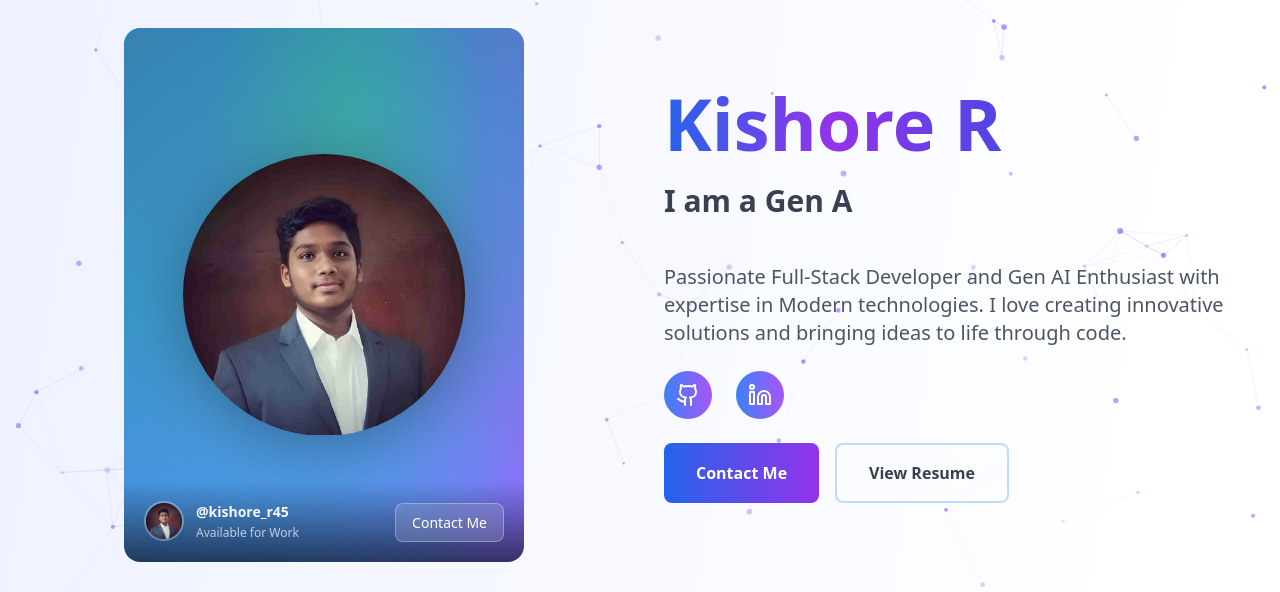
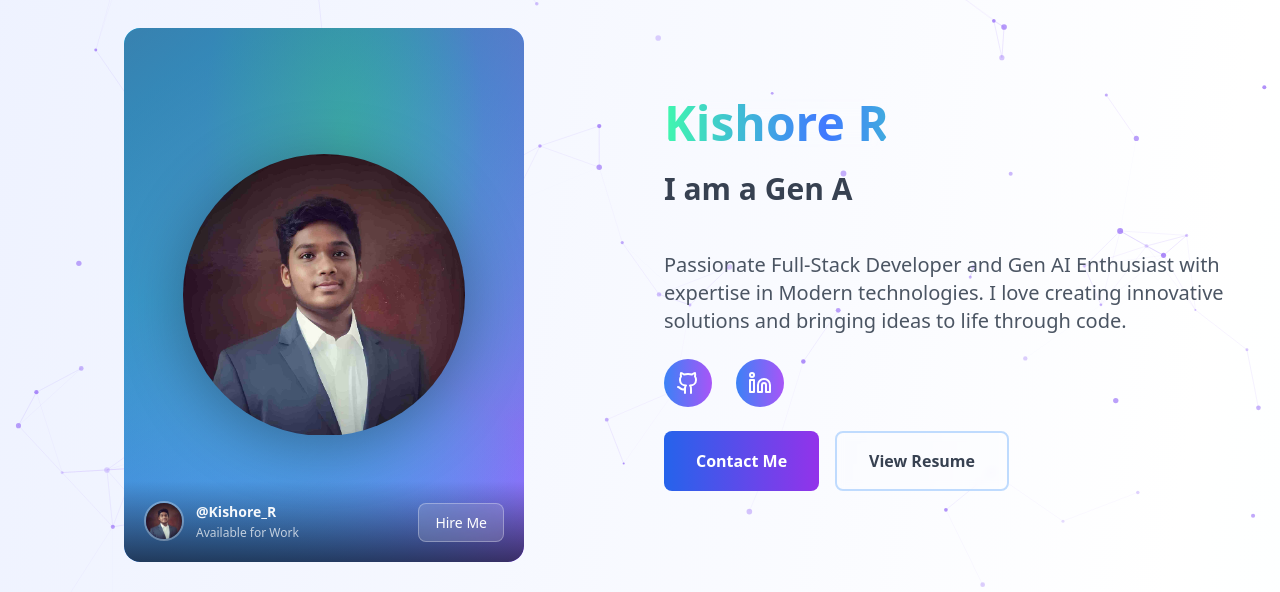
Before and after one commit to Kishore-R45/Kishore_Portfolio, a React (Vite) app: page / in a window 1280 px wide. Shown: the part 153-745 px from the top of the page. Built offline with nearby package versions, Linux system fonts and the light colour scheme; no server answers.

Commit message:
add profile card

```diff
--- /dev/null
+++ b/src/components/GradientText.css
@@ -0,0 +1,68 @@
+.animated-gradient-text {
+  position: relative;
+  margin: 0; /* Changed from margin: 0 auto */
+  display: flex;
+  max-width: fit-content;
+  flex-direction: row;
+  align-items: center;
+  justify-content: flex-start; /* Changed from justify-content: center */
+  border-radius: 1.25rem;
+  font-weight: 500;
+  backdrop-filter: blur(10px);
+  transition: box-shadow 0.5s ease-out;
+  overflow: hidden;
+  cursor: pointer;
+}
+
+.gradient-overlay {
+  position: absolute;
+  top: 0;
+  left: 0;
+  right: 0;
+  bottom: 0;
+  background-size: 300% 100%;
+  animation: gradient linear infinite;
+  border-radius: inherit;
+  z-index: 0;
+  pointer-events: none;
+}
+
+.gradient-overlay::before {
+  content: '';
+  position: absolute;
+  left: 0;
+  top: 0;
+  border-radius: inherit;
+  width: calc(100% - 2px);
+  height: calc(100% - 2px);
+  left: 50%;
+  top: 50%;
+  transform: translate(-50%, -50%);
+  background-color: #060010;
+  z-index: -1;
+}
+
+@keyframes gradient {
+  0% {
+    background-position: 0% 50%;
+  }
+
+  50% {
+    background-position: 100% 50%;
+  }
+
+  100% {
+    background-position: 0% 50%;
+  }
+}
+
+.text-content {
+  display: inline-block;
+  position: relative;
+  z-index: 2;
+  background-size: 300% 100%;
+  background-clip: text;
+  -webkit-background-clip: text;
+  color: transparent;
+  animation: gradient linear infinite;
+}
--- /dev/null
+++ b/src/components/GradientText.tsx
@@ -0,0 +1,32 @@
+import './GradientText.css';
+import React, { ReactNode } from 'react';
+
+interface GradientTextProps {
+  children: ReactNode;
+  className?: string;
+  colors?: string[];
+  animationSpeed?: number;
+  showBorder?: boolean;
+}
+
+export default function GradientText({
+  children,
+  className = '',
+  colors = ['#40ffaa', '#4079ff', '#40ffaa', '#4079ff', '#40ffaa'],
+  animationSpeed = 8,
+  showBorder = false
+}: GradientTextProps) {
+  const gradientStyle = {
+    backgroundImage: `linear-gradient(to right, ${colors.join(', ')})`,
+    animationDuration: `${animationSpeed}s`
+  };
+
+  return (
+    <div className={`animated-gradient-text ${className}`}>
+      {showBorder && <div className="gradient-overlay" style={gradientStyle}></div>}
+      <div className="text-content" style={gradientStyle}>
+        {children}
+      </div>
+    </div>
+  );
+}
--- a/src/components/Hero.tsx
+++ b/src/components/Hero.tsx
@@ -1,33 +1,39 @@
-
-import React from 'react';
-import { TypeAnimation } from 'react-type-animation';
-import { Github, Linkedin, ArrowDown } from 'lucide-react';
-import ProfileCard from './ProfileCard';
+import React from "react";
+import { TypeAnimation } from "react-type-animation";
+import { Github, Linkedin, ArrowDown } from "lucide-react";
+import ProfileCard from "./ProfileCard";
+import GradientText from "./GradientText";
 
 const Hero: React.FC = () => {
   const scrollToContact = () => {
-    const element = document.getElementById('contact');
+    const element = document.getElementById("contact");
     if (element) {
-      element.scrollIntoView({ behavior: 'smooth' });
+      element.scrollIntoView({ behavior: "smooth" });
     }
   };
 
   const openResume = () => {
-    window.open('/assets/Resume Final.pdf', '_blank');
+    window.open("/assets/Resume Final.pdf", "_blank");
   };
 
   return (
-    <section id="home" className="min-h-screen flex items-center justify-center pt-20 md:pt-24">
+    <section
+      id="home"
+      className="min-h-screen flex items-center justify-center pt-20 md:pt-24"
+    >
       <div className="max-w-7xl mx-auto px-4 sm:px-6 lg:px-8 w-full">
         <div className="grid grid-cols-1 lg:grid-cols-2 gap-8 lg:gap-12 items-center">
           {/* Left Side - Profile Card */}
-          <div className="flex justify-center lg:justify-start order-1 lg:order-1" data-aos="fade-right">
+          <div
+            className="flex justify-center lg:justify-start order-1 lg:order-1"
+            data-aos="fade-right"
+          >
             <ProfileCard
               name="Kishore R"
               title="Full-Stack Developer & Gen AI Enthusiast"
-              handle="kishore_r45"
+              handle="Kishore_R"
               status="Available for Work"
-              contactText="Contact Me"
+              contactText="Hire Me"
               avatarUrl="/assets/myimage.jpg"
               showUserInfo={true}
               enableTilt={true}
@@ -37,25 +43,33 @@ const Hero: React.FC = () => {
           </div>
 
           {/* Right Side - Content */}
-          <div className="text-center lg:text-left order-2 lg:order-2" data-aos="fade-left">
-            <h1 className="text-3xl sm:text-4xl md:text-5xl lg:text-6xl xl:text-7xl font-bold mb-4 sm:mb-6">
-              <span className="bg-gradient-to-r from-blue-600 via-purple-600 to-indigo-600 bg-clip-text text-transparent">
+          <div
+            className="text-center lg:text-left order-2 lg:order-2"
+            data-aos="fade-left"
+          >
+            <h1 className="text-3xl sm:text-4xl md:text-5xl lg:text-6xl xl:text-7xl font-bold mb-4 sm:mb-6 text-left">
+              <GradientText
+                colors={["#40ffaa", "#4079ff", "#40ffaa", "#4079ff", "#40ffaa"]}
+                animationSpeed={5}
+                showBorder={false}
+                className="text-5xl font-bold"
+              >
                 Kishore R
-              </span>
+              </GradientText>
             </h1>
 
             <div className="text-lg sm:text-xl md:text-2xl lg:text-3xl font-semibold mb-4 h-12 sm:h-14 md:h-16">
               <TypeAnimation
                 sequence={[
-                  'I am a Developer',
+                  "I am a Developer",
                   2000,
-                  'I am a Problem Solver',
+                  "I am a Problem Solver",
                   2000,
-                  'I am a Gen AI Enthusiast',
+                  "I am a Gen AI Enthusiast",
                   2000,
-                  'I am a UI/UX designer',
+                  "I am a UI/UX designer",
                   2000,
-                  'I am a Video Editor',
+                  "I am a Video Editor",
                   2000,
                 ]}
                 wrapper="span"
@@ -66,8 +80,9 @@ const Hero: React.FC = () => {
             </div>
 
             <p className="text-base sm:text-lg md:text-xl text-gray-600 dark:text-gray-400 mb-6 max-w-2xl mx-auto lg:mx-0">
-              Passionate Full-Stack Developer and Gen AI Enthusiast with expertise in Modern technologies.
-              I love creating innovative solutions and bringing ideas to life through code.
+              Passionate Full-Stack Developer and Gen AI Enthusiast with
+              expertise in Modern technologies. I love creating innovative
+              solutions and bringing ideas to life through code.
             </p>
 
             {/* Social Links */}
@@ -109,7 +124,11 @@ const Hero: React.FC = () => {
         </div>
 
         {/* Scroll Arrow */}
-        <div className="absolute bottom-8 left-1/2 transform -translate-x-1/2" data-aos="fade-up" data-aos-delay="1000">
+        <div
+          className="absolute bottom-8 left-1/2 transform -translate-x-1/2"
+          data-aos="fade-up"
+          data-aos-delay="1000"
+        >
           <div className="animate-bounce">
             <ArrowDown className="w-6 h-6 text-gray-500 dark:text-gray-400" />
           </div>
```
